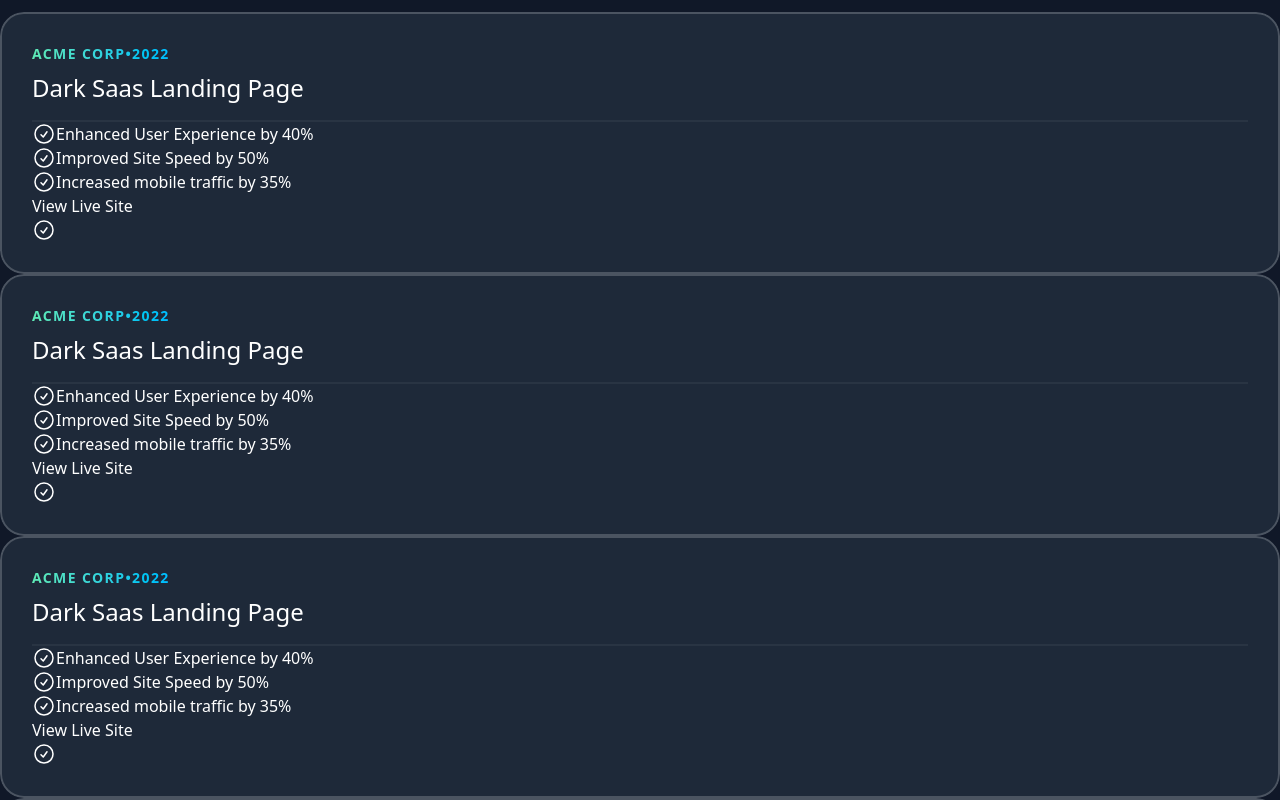
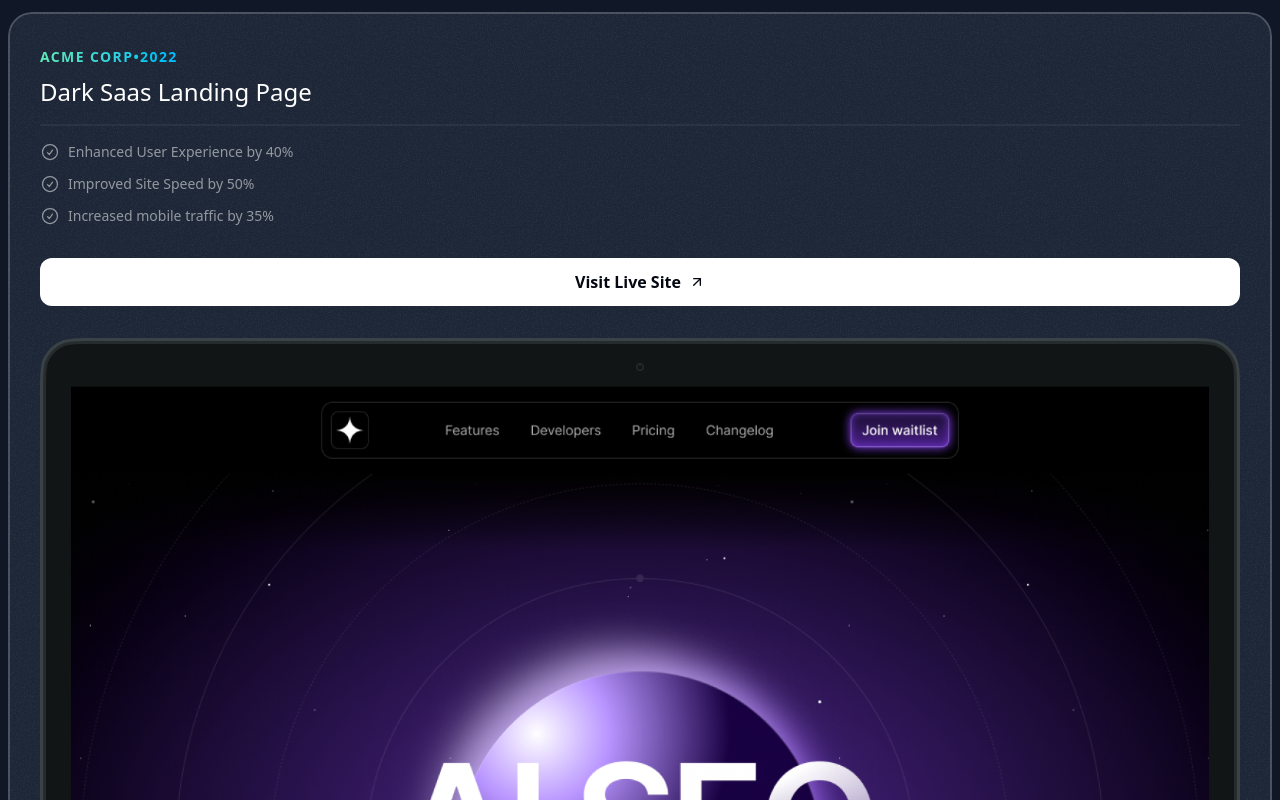
Before and after one commit to MuhammadWasif123/Portfolio-Personal, a React (Vite) app: page / in a window 1280 px wide. Shown: the part 1020-1820 px from the top of the page. Built offline with nearby package versions, Linux system fonts and the light colour scheme.

Commit message:
Completed Featured Section in the Portfolio Website 1:45:26

```diff
--- a/package.json
+++ b/package.json
@@ -24,6 +24,7 @@
     "eslint-plugin-react-hooks": "^5.2.0",
     "eslint-plugin-react-refresh": "^0.4.20",
     "globals": "^16.2.0",
-    "vite": "^7.0.0"
+    "vite": "^7.0.0",
+    "vite-plugin-svgr": "^4.3.0"
   }
 }
--- a/src/sections/Hero.jsx
+++ b/src/sections/Hero.jsx
@@ -7,7 +7,7 @@ import grainImage from "../assets/images/grain.jpg"
 const HeroSection = () => {
   console.log(grainImage)
   return (
-    <div className="py-32 md:py-48 lg:py-60 relative z-0">
+    <div className="py-32 md:py-48 lg:py-60 relative z-0 overflow-x-clip">
       <div className="absolute inset-0 [mask-image:linear-gradient(to_bottom,transparent,black_10%,black_70%,transparent)]">
       <div className="absolute inset-0 -z-30 opacity-5" style={{
         backgroundImage: `url(${grainImage})`
--- a/src/sections/Projects.jsx
+++ b/src/sections/Projects.jsx
@@ -1,8 +1,9 @@
 import aiStartupLandingPage from "../assets/images/ai-startup-landing-page.png";
 import darkSaasLandingPage from "../assets/images/dark-saas-landing-page.png";
 import lightSaasLandingPage from "../assets/images/light-saas-landing-page.png";
-// import CheckCircleIcon from "../assets/icons/check-circle.svg"
-import  CheckCircleIcon from "../assets/icons/check-circle.svg?component"
+import CheckCircleIcon from "../assets/icons/check-circle.svg?react";
+import ArrowTopRight from "../assets/icons/arrow-up-right.svg?react";
+import grainImage from "../assets/images/grain.jpg"
 const portfolioProjects = [
   {
     company: "Acme Corp",
@@ -57,7 +58,8 @@ const portfolioProjects = [
 export const ProjectSection = () => {
   return (
     <>
-      <div className="container">
+      <section className="pb-16 ">
+        <div className="container m-auto">
           <div className="flex justify-center">
             <p className="uppercase font-semibold tracking-widest bg-gradient-to-r from-emerald-300 to-sky-400 text-transparent bg-clip-text text-center">
               Real World Results
@@ -67,40 +69,47 @@ export const ProjectSection = () => {
           <p className="text-center text-white/60 mt-4">
             See How I transformed concepts into engaging digital experiences
           </p>
-        <div className="flex flex-col mt-10">
+          <div className="flex flex-col mt-10 gap-20">
             {portfolioProjects.map((project) => (
               <div
                 key={project.title}
-              className="bg-gray-800 rounded-3xl overflow-hidden relative z-0 after:z-10 after:content-[''] after:absolute after:inset-0 after:outline-2 after:-outline-offset-2 after:rounded-3xl after:outline-white/20 p-8"
+                className="bg-gray-800 rounded-3xl overflow-hidden relative z-0 after:z-10 after:content-[''] after:absolute after:inset-0 after:outline-2 after:-outline-offset-2 after:rounded-3xl after:outline-white/20 pt-8 px-8 mx-2 after:pointer-events-none"
               >
-            <div className="flex">
+                <div className="absolute inset-0 opacity-5 -z-10" style={{
+                  backgroundImage: `url(${grainImage})`
+                }}></div>
                 <div className="bg-gradient-to-r from-emerald-300 to-sky-400 inline-flex font-bold uppercase tracking-widest text-sm text-transparent bg-clip-text">
                   <span>{project.company}</span>
                   <span>&bull;</span>
                   <span>{project.year}</span>
                 </div>
-              </div>
                 <h3 className="text-2xl mt-2">{project.title}</h3>
                 <hr className="border-t-2 border-white/5 mt-4" />
-              <ul>{project.results.map((result)=>(
-                  <li className="flex">
-                    <CheckCircleIcon/>
+                <ul className="flex flex-col gap-3 mt-4">
+                  {project.results.map((result) => (
+                    <li className="flex gap-2 text-sm text-white/52">
+                      <CheckCircleIcon className="size-5" />
                       <span>{result.title}</span>
                     </li>
-
                   ))}
-
-
-
                 </ul>
                 <a href={project.link}>
-                <button>View Live Site</button>
+                  <button className="bg-white text-gray-950 h-12 w-full rounded-xl font-semibold inline-flex items-center justify-center gap-2 mt-8">
+                    <span>Visit Live Site </span>
+                    <ArrowTopRight className="size-4" />
+                  </button>
                 </a>
-              <CheckCircleIcon />
+                <img
+                  src={project.image}
+                  alt={project.title}
+                  className="mt-8 -mb-4"
+                />
+                {/* <CheckCircleIcon className="w-5 h-5 text-green-500 mr-2" /> */}
               </div>
             ))}
           </div>
         </div>
+      </section>
     </>
   );
 };
--- a/vite.config.js
+++ b/vite.config.js
@@ -1,10 +1,15 @@
+// vite.config.js
 import { defineConfig } from 'vite'
 import react from '@vitejs/plugin-react'
+import svgr from 'vite-plugin-svgr'
 import tailwindcss from '@tailwindcss/vite'
 
-// https://vite.dev/config/
 export default defineConfig({
-  plugins: [react(),
+  plugins: [
+    react(),
     tailwindcss(),
+    svgr({
+      exportAsDefault: false, // This allows named import like ReactComponent
+    }),
   ],
 })
```
Also changed, not shown: 1 other file (tests, documents, lock files or other folders). Lines whose indentation alone changed are shown as unchanged.
